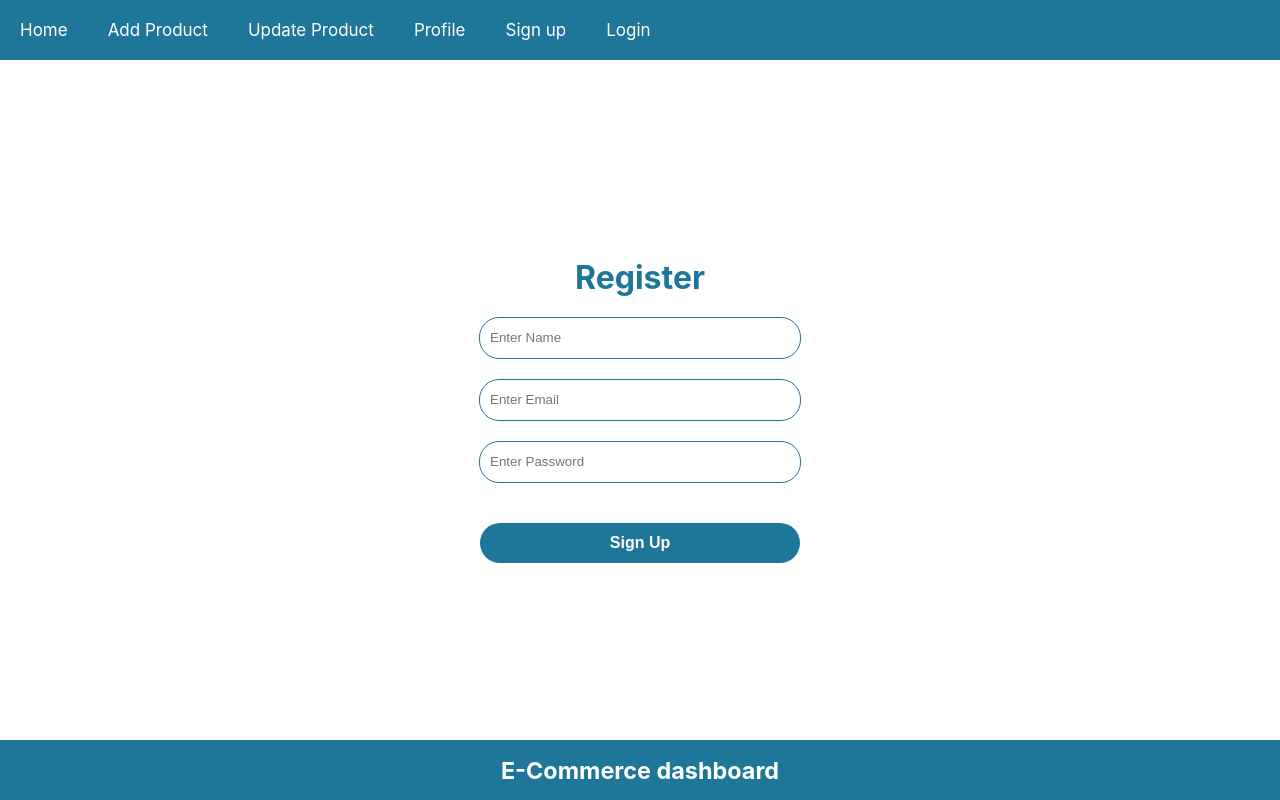
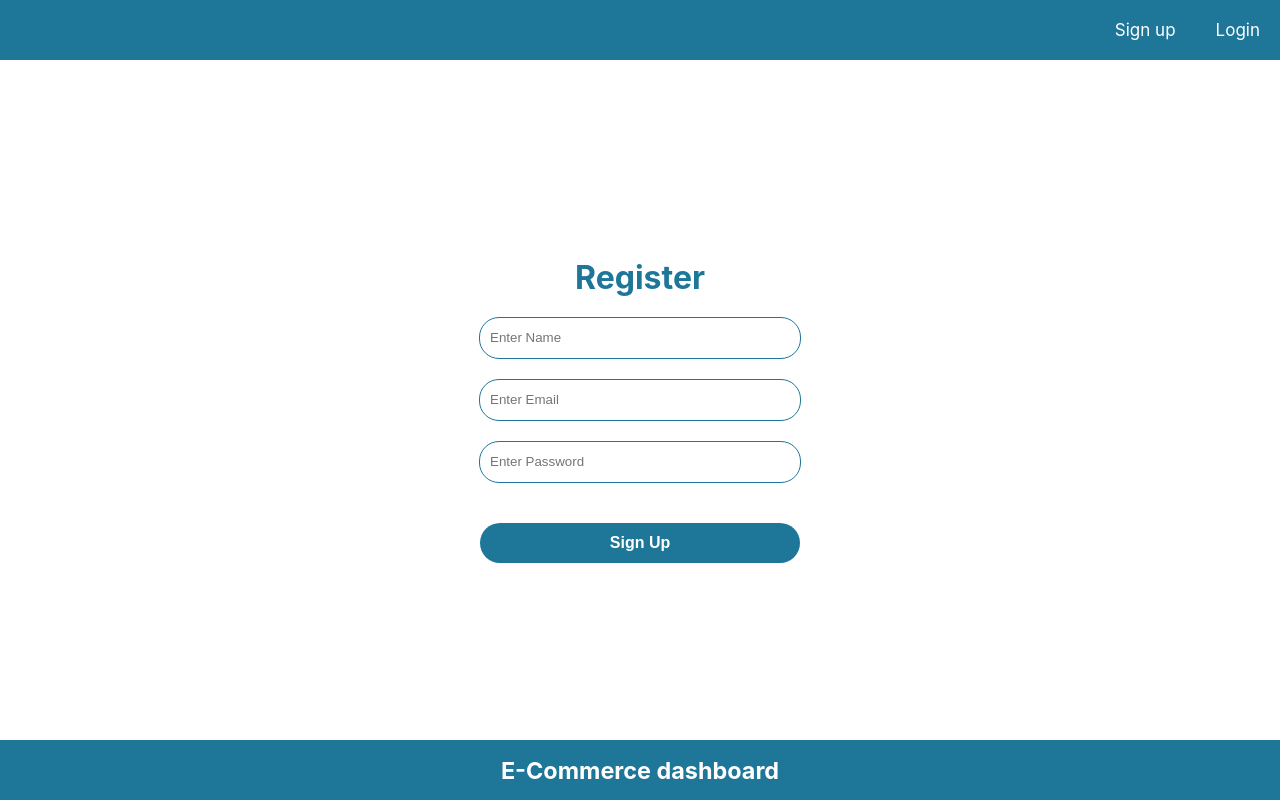
Before and after one commit to Pooja-Mehra9921/e-comm-dashboard, a React (Create React App) app in the folder frontend/: page /signup in a window 1280 px wide. Built offline with nearby package versions, Linux system fonts and the light colour scheme.

Commit message:
update navbar

```diff
--- a/frontend/src/component/Header/index.jsx
+++ b/frontend/src/component/Header/index.jsx
@@ -15,36 +15,21 @@ const Header = () => {
   return (
     <>
       <div className="nav-container">
-        <ul className="nav-ul">
-          <li>
-            <Link to="/">Home</Link>
-          </li>
-          <li>
-            <Link to="/add">Add Product</Link>
-          </li>
-          <li>
-            <Link to="/update">Update Product</Link>
-          </li>
-          <li>
-            <Link to="/profile">Profile</Link>
-          </li>
-          {auth ? (
-            <li><Link to="/signup" onClick={handleLogout}>
-              Logout
-            </Link>
+        {auth ? (
+          <ul className="nav-ul">
+            <li><Link to="/">Home</Link></li>
+            <li><Link to="/add">Add Product</Link></li>
+            <li><Link to="/update">Update Product</Link></li>
+            <li><Link to="/profile">Profile</Link></li>
+            <li><Link to="/signup" onClick={handleLogout}>Logout</Link>
             </li>
-          ) : (
-            <>
-              <li>
-                {" "}
-                <Link to="/signup">Sign up</Link>
-              </li>
-              <li>
-                <Link to="/login">Login</Link>
-              </li>
-            </>
-          )}
-        </ul>
+          </ul>
+        ) : (
+          <ul className="nav-ul nav-right">
+            <li><Link to="/signup">Sign up</Link></li>
+            <li><Link to="/login">Login</Link></li>
+          </ul>
+        )}
       </div>
     </>
   );
--- a/frontend/src/component/Header/style.css
+++ b/frontend/src/component/Header/style.css
@@ -21,3 +21,9 @@
     color: white;
     font-size: 17px;
 }
+
+.nav-right{
+  display: flex;
+  align-items: center;
+  justify-content: right;
+}
```
